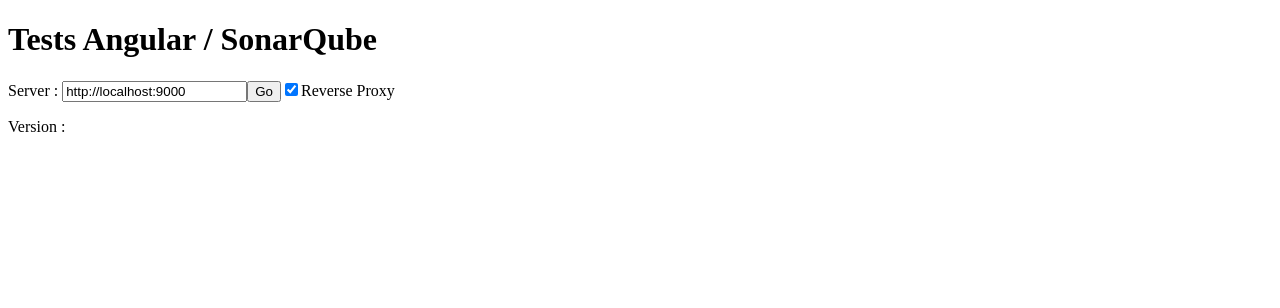
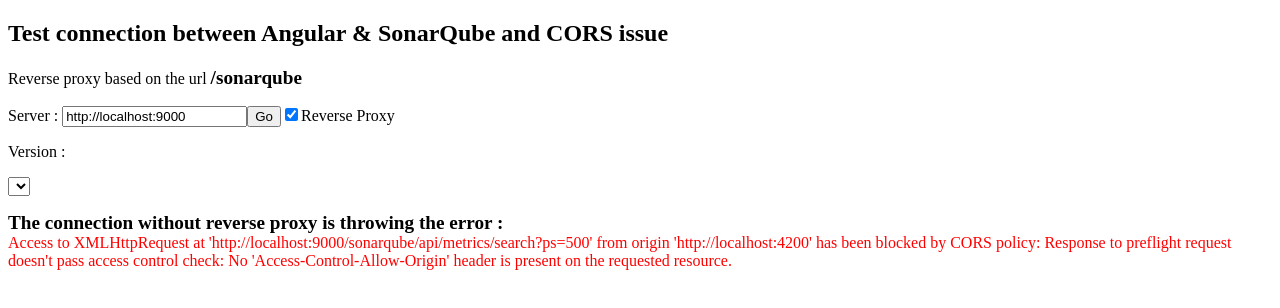
Before and after one commit to frvidal/pocs, an Angular app in the folder angular-sonar/: page / in a window 1280 px wide. Shown: the top 308 px of the page. Built offline with nearby package versions, Linux system fonts and the light colour scheme.

Commit message:
Add a select component to display the loaded metrics

```diff
--- a/angular-sonar/src/app/app.component.css
+++ b/angular-sonar/src/app/app.component.css
@@ -0,0 +1,8 @@
+span.highlight {
+    font-weight: 800;
+    font-size: larger;
+}
+
+span.error {
+    color: red;
+}
--- a/angular-sonar/src/app/app.component.html
+++ b/angular-sonar/src/app/app.component.html
@@ -1,11 +1,30 @@
-<H1>Tests Angular / SonarQube</H1>
+<H2>Test connection between Angular & SonarQube and CORS issue</H2>
 
 <p>
-Server :
-<input [value]="sonarQubeServer" (input)="sonarQubeServer=$event.target.value" id="sonarQubeServer"/>
-<button (click)="go()">Go</button>
-<input type="checkbox" [checked]="reverseProxy" (change)="changeProxy($event)">Reverse Proxy
+    Reverse proxy based on the url <span class="highlight">{{prefixSonarQube}}</span>
 </p>
+
+<p>
+    Server :
+    <input [value]="sonarQubeServer" (input)="sonarQubeServer=$event.target.value" id="sonarQubeServer"/>
+    <button (click)="go()">Go</button>
+    <input type="checkbox" [checked]="reverseProxy" (change)="changeProxy($event)">Reverse Proxy
+</p>
+
 <p>
     Version : {{version}}
 </p>
+
+<p>
+    <select>
+        <option *ngFor="let metric of metrics" [value]="metric.key">{{metric.name}}
+        </option>
+    </select>
+</p>
+
+<span class="highlight">
+    The connection without reverse proxy is throwing the error :
+</span><br/>
+<span class="error">
+    Access to XMLHttpRequest at 'http://localhost:9000/sonarqube/api/metrics/search?ps=500' from origin 'http://localhost:4200' has been blocked by CORS policy: Response to preflight request doesn't pass access control check: No 'Access-Control-Allow-Origin' header is present on the requested resource.
+</span>
--- a/angular-sonar/src/app/app.component.ts
+++ b/angular-sonar/src/app/app.component.ts
@@ -2,6 +2,7 @@
 import { Component } from '@angular/core';
 import { of } from 'rxjs';
 import { switchMap, take } from 'rxjs/operators';
+import { Metric } from './metric';
 
 @Component({
   selector: 'app-root',
@@ -17,12 +18,16 @@
 
   public version = '';
 
+  public prefixSonarQube = '/sonarqube';
+
+  public metrics = [];
+
   constructor(private httpClient : HttpClient) {}
 
   public go() {
 	const urlSonar = (this.reverseProxy) ?
-
-		this.sonarQubeServer.replace('http://localhost:9000', window.location.origin + '/pocs/sonar1') : this.sonarQubeServer;
+		this.sonarQubeServer.replace('http://localhost:9000', window.location.origin + this.prefixSonarQube) :
+		this.sonarQubeServer + this.prefixSonarQube;
 
 	this.initSonarServer(urlSonar);
 	if (this.reverseProxy) {
@@ -75,6 +80,8 @@
 	 */
 	private loadSonarSupportedMetrics(urlSonar: string) {
 
+		this.metrics = [];
+
 		let headers: HttpHeaders = new HttpHeaders();
 
 		// No authentication required
@@ -82,11 +89,16 @@
 		headers = headers.append('Authorization', authdata);
 
 		this.httpClient.get(urlSonar + '/api/metrics/search?ps=500', {headers: headers}).subscribe({
-			next: metrics => { console.log(metrics); }
+			next: (metrics: any) => {
+				metrics.metrics.forEach(m => {
+					this.metrics.push (new Metric(m.key, m.name));
+				});
+			 }
 		});
 	}
 
 	public changeProxy($event:any) {
 		this.reverseProxy = $event.target.checked;
 	}
+
 }
--- /dev/null
+++ b/angular-sonar/src/app/metric.ts
@@ -0,0 +1,3 @@
+export class Metric {
+    constructor (public key: string, public name: string) {}
+}
```
Also changed, not shown: angular-sonar/src/proxy.conf.js (+3 -6 lines), 4 other files (tests, documents, lock files or other folders).
